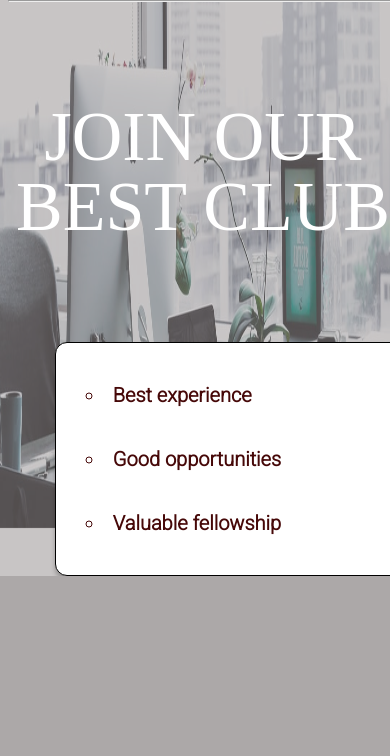
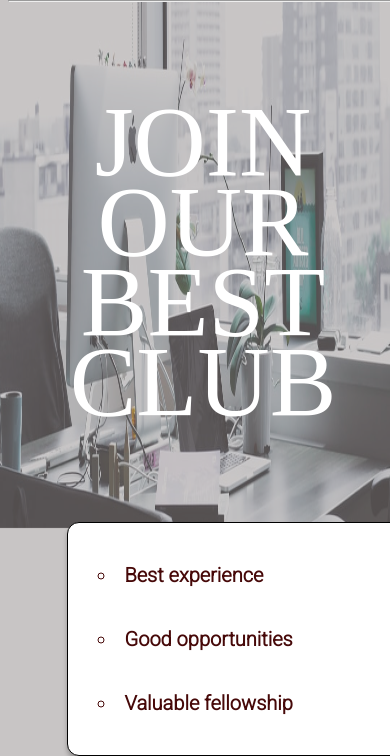
Before and after one commit to ergunsahe/Figma_ClubPage, a plain HTML site: page index.html in a window 390 px wide. Shown: the part 316-1072 px from the top of the page. Before the commit the page ends 892 px from the top, so only its background shows below. Drawn offline with Linux system fonts and the light colour scheme; a web font is replaced by a local one.

Commit message:
feat:check media query

```diff
--- a/sass/main.scss
+++ b/sass/main.scss
@@ -53,7 +53,7 @@ section div {
     padding: 20px;
 }
 
-@media (max-width:465px){
+@media (max-width:685px){
     body {
         background: url(../images/photo-1497215842964-222b430dc094.png), rgba(150, 145, 145, 0.79);
         background-image: url(../images/photo-1497215842964-222b430dc094.png), initial ;
@@ -76,8 +76,8 @@ section div {
         font-family: Modak;
         font-style: normal;
         font-weight: normal;
-        font-size: 70px;
-        line-height: 70px;
+        font-size: 100px;
+        line-height: 80px;
         color: white;
         text-align: center;
     }
@@ -88,7 +88,7 @@ section div {
         box-shadow: 0px 4px 4px rgba(0, 0, 0, 0.25);
         border-radius: 12px;
         margin-top: 2%;
-        margin-left: 12%;
+        margin-left: 15%;
         width: 350px;
     }
     #main-ul {
```
Also changed, not shown: style.css.
